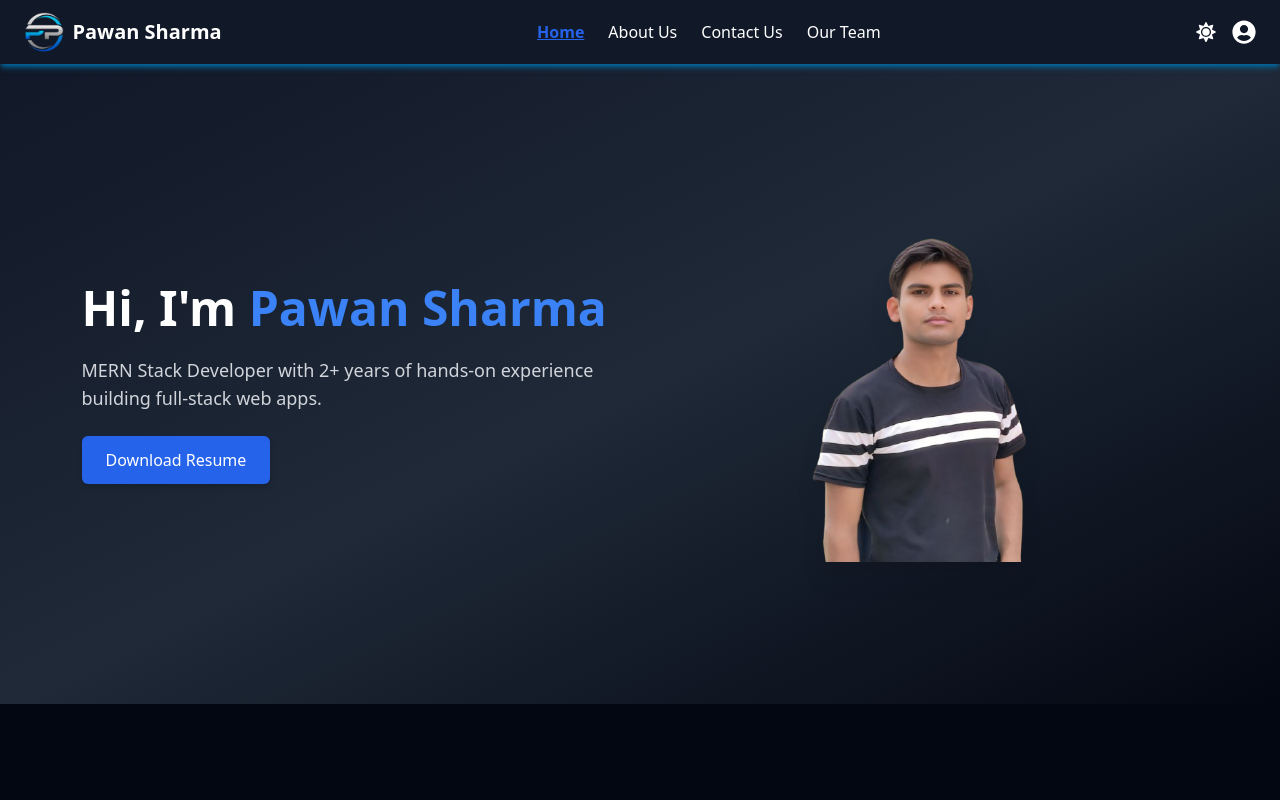
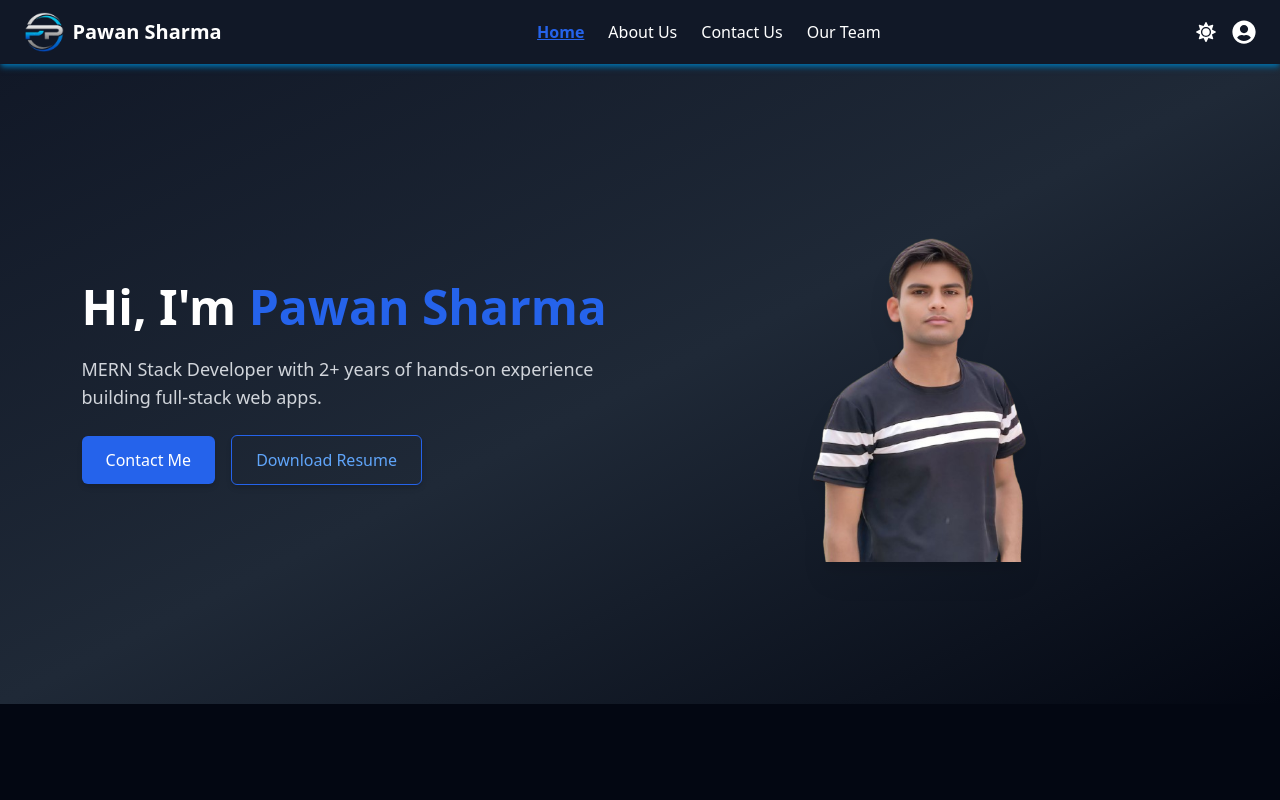
Before and after one commit to pawan-pradhan/portfolio, a React (Vite) app: page / in a window 1280 px wide. Shown: the top 800 px of the page. Built offline with nearby package versions, Linux system fonts and the light colour scheme.

Commit message:
implement the send form data on mail and modify the hero section

```diff
--- a/index.html
+++ b/index.html
@@ -10,7 +10,7 @@
     <div id="root"></div>
     <script type="module" src="/src/main.jsx"></script>
       <!--Start of Tawk.to Script-->
-      <!-- <script type="text/javascript">
+      <script type="text/javascript">
         var Tawk_API=Tawk_API||{}, Tawk_LoadStart=new Date();
         (function(){
           var s1=document.createElement("script"),s0=document.getElementsByTagName("script")[0];
@@ -20,7 +20,7 @@
           s1.setAttribute('crossorigin','*');
           s0.parentNode.insertBefore(s1,s0);
         })();
-      </script> -->
+      </script>
       <!--End of Tawk.to Script-->
   </body>
 </html>
--- a/src/Pages/Contact.jsx
+++ b/src/Pages/Contact.jsx
@@ -1,6 +1,6 @@
-import React from 'react';
-import { FaInstagram, FaWhatsapp } from 'react-icons/fa';
-import dummyUserImg from '../assets/image/2d_user_img.png'
+import React from "react";
+import { FaInstagram, FaWhatsapp } from "react-icons/fa";
+import dummyUserImg from "../assets/image/2d_user_img.png";
 
 export default function Contact() {
   return (
@@ -13,12 +13,58 @@ export default function Contact() {
 
       <div className="grid md:grid-cols-2 gap-10 items-center backdrop-blur-md bg-white/60 dark:bg-gray-800/50 rounded-3xl shadow-2xl overflow-hidden ring-1 ring-gray-200 dark:ring-gray-700">
         {/* Contact Form */}
-        <form className="space-y-5 p-10">
+
+        <form
+          action="https://formsubmit.co/pawanpradhantng@gmail.com"
+          method="POST"
+          className="space-y-5 p-10"
+        >
+          {/* Required for FormSubmit to identify the field */}
+          <input
+            type="text"
+            name="name"
+            placeholder="Your Name"
+            required
+            className="w-full p-4 rounded-xl border border-gray-300 dark:border-gray-600 focus:outline-none focus:ring-2 focus:ring-sky-500 bg-white/70 dark:bg-gray-900/70 text-gray-800 dark:text-white transition"
+          />
+
+          <input type="hidden" name="_captcha" value="false" />
+
+          <input
+            type="email"
+            name="email"
+            placeholder="Your Email"
+            required
+            className="w-full p-4 rounded-xl border border-gray-300 dark:border-gray-600 focus:outline-none focus:ring-2 focus:ring-sky-500 bg-white/70 dark:bg-gray-900/70 text-gray-800 dark:text-white transition"
+          />
+
+          <textarea
+            name="message"
+            placeholder="Your Message"
+            rows="5"
+            required
+            className="w-full p-4 rounded-xl border border-gray-300 dark:border-gray-600 focus:outline-none focus:ring-2 focus:ring-sky-500 bg-white/70 dark:bg-gray-900/70 text-gray-800 dark:text-white transition"
+          ></textarea>
+
+          <button
+            type="submit"
+            className="w-full bg-gradient-to-r from-sky-600 to-sky-700 hover:from-sky-700 hover:to-sky-800 text-white font-semibold py-3 rounded-xl shadow-lg transform transition-transform hover:scale-105"
+          >
+            ✉️ Send Message
+          </button>
+        </form>
+
+        {/* <form
+          action="https://formsubmit.co/pawanpradhantng@gmail.com"
+          method="POST"
+          className="space-y-5 p-10"
+        >
           <input
             type="text"
             placeholder="Your Name"
             className="w-full p-4 rounded-xl border border-gray-300 dark:border-gray-600 focus:outline-none focus:ring-2 focus:ring-sky-500 bg-white/70 dark:bg-gray-900/70 text-gray-800 dark:text-white transition"
           />
+          <input type="hidden" name="_captcha" value="false" />
           <input
             type="email"
             placeholder="Your Email"
@@ -35,7 +81,7 @@ export default function Contact() {
           >
             ✉️ Send Message
           </button>
-        </form>
+        </form> */}
 
         {/* Cartoon Illustration */}
         <div className="p-5 flex flex-col items-center text-center">
@@ -45,7 +91,8 @@ export default function Contact() {
             className="w-60 h-60 object-contain mb-6"
           />
           <p className="text-gray-700 dark:text-gray-300 text-base">
-            I'm open to new opportunities and collaborations. Use the form or connect via social media below.
+            I'm open to new opportunities and collaborations. Use the form or
+            connect via social media below.
           </p>
           <div className="flex justify-center gap-6 mt-6 text-3xl">
             <a
--- a/src/components/Hero.jsx
+++ b/src/components/Hero.jsx
@@ -1,4 +1,5 @@
 import React from 'react';
+import { Link } from 'react-router-dom';
 import heroImg from '../assets/image/founder_img_11.png';
 
 const Hero = () => {
@@ -10,7 +11,7 @@ const Hero = () => {
       <div className="relative z-10 max-w-6xl mx-auto flex flex-col-reverse md:flex-row items-center gap-10">
 
         {/* Left Content */}
-        <div className="flex-1 space-y-6">
+        {/* <div className="flex-1 space-y-6">
           <h1 className="text-4xl md:text-5xl font-bold leading-tight">
             Hi, I'm <span className="text-blue-600 dark:text-blue-500">Pawan Sharma</span>
           </h1>
@@ -24,6 +25,33 @@ const Hero = () => {
           >
             Download Resume
           </a>
+        </div> */}
+
+         {/* Left Content */}
+        <div className="flex-1 space-y-6">
+          <h1 className="text-4xl md:text-5xl font-bold leading-tight text-gray-900 dark:text-white">
+            Hi, I'm <span className="text-blue-600">Pawan Sharma</span>
+          </h1>
+          <p className="text-lg text-gray-700 dark:text-gray-300">
+            MERN Stack Developer with 2+ years of hands-on experience building full-stack web apps.
+          </p>
+          <div className="space-x-4">
+            <Link
+              to="/contact"
+              className="inline-block bg-blue-600 hover:bg-blue-700 text-white px-6 py-3 rounded-md shadow-md transition duration-300"
+            >
+              Contact Me
+            </Link>
+            {/* Optional second button if you want both later */}
+            <a
+              href="https://drive.google.com/file/d/1FgLCbHRLRBS-BuDNVS8wO3Vy8vD59dqF/view"
+              target="_blank"
+              rel="noopener noreferrer"
+              className="inline-block border border-blue-600 text-blue-600 dark:text-blue-400 px-6 py-3 rounded-md shadow-md hover:bg-blue-50 dark:hover:bg-gray-800 transition duration-300"
+            >
+              Download Resume
+            </a>
+          </div>
         </div>
 
         {/* Right Image */}
```
